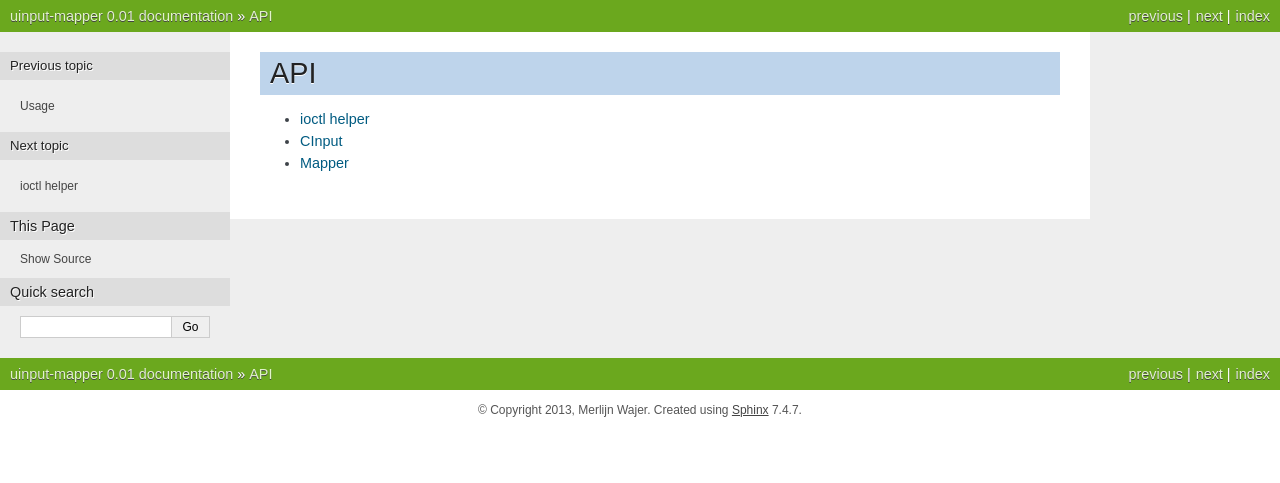
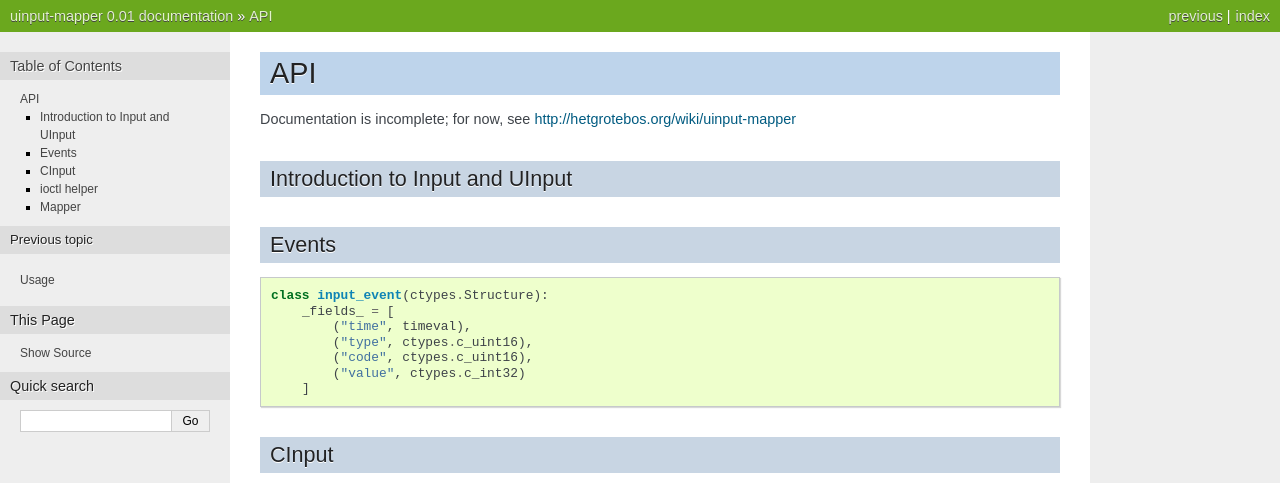
Before and after one commit to MerlijnWajer/uinput-mapper, a Sphinx documentation site: the page built from doc/api.rst, in a window 1280 px wide. Shown: the top 483 px of the page. Built offline with Sphinx 7.4.7, drawn with Linux system fonts in a browser that asks for light colours; pages that are not in the unit, such as notebooks, are missing from menus; grey boxes are pictures that could not be loaded.

Commit message:
Some documentation cleanup / changes.

```diff
--- a/doc/api.rst
+++ b/doc/api.rst
@@ -1,9 +1,44 @@
 API
 ===
 
-.. toctree::
-   :maxdepth: 2
+Documentation is incomplete; for now, see
+http://hetgrotebos.org/wiki/uinput-mapper
 
-   ioctlhelp.rst
-   cinput.rst
-   mapper.rst
+Introduction to Input and UInput
+--------------------------------
+
+
+
+Events
+------
+
+
+
+.. code-block:: python
+
+    class input_event(ctypes.Structure):
+        _fields_ = [
+            ("time", timeval),
+            ("type", ctypes.c_uint16),
+            ("code", ctypes.c_uint16),
+            ("value", ctypes.c_int32)
+        ]
+
+CInput
+------
+
+.. automodule:: cinput
+    :members:
+
+ioctl helper
+------------
+
+.. automodule:: ioctlhelp
+    :members:
+
+
+Mapper
+------
+
+.. automodule:: mapper
+    :members:
```
Also changed, not shown: doc/cinput.rst (deleted, +0 -7 lines), doc/ioctlhelp.rst (deleted, +0 -7 lines), doc/mapper.rst (deleted, +0 -7 lines).
